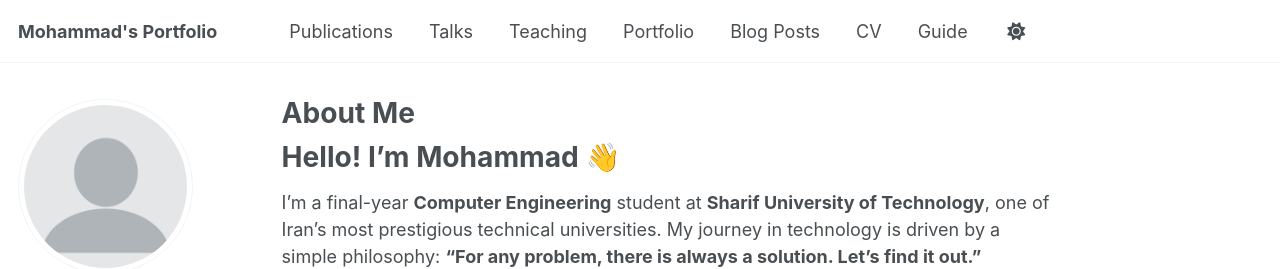
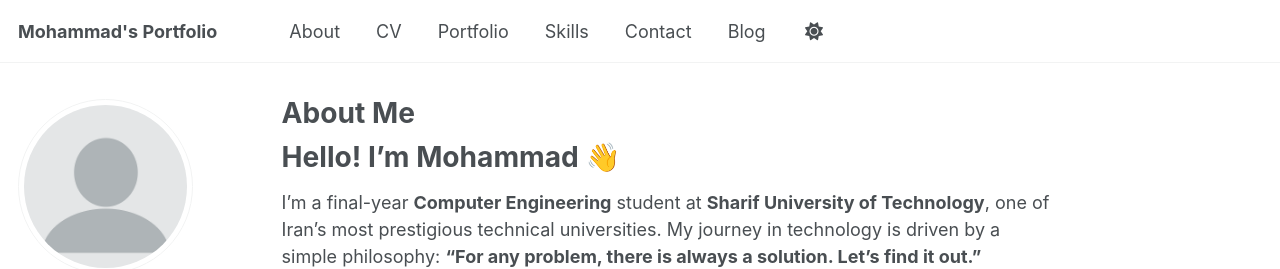
Before and after one commit to gmohammad2424/Mohammadg.H, a Jekyll site: the page built from _pages/about.md, in a window 1280 px wide. Shown: the top 269 px of the page. Built offline with Jekyll 4.4.1, drawn with Linux system fonts in a browser that asks for light colours; a script that is not in the unit is left out.

Commit message:
Update navigation.yml

```diff
--- a/_data/navigation.yml
+++ b/_data/navigation.yml
@@ -6,28 +6,23 @@
 #
 # NOTE that only one of the CV options should be selected, the first is for the
 #      Markdown formatted page while the second is generated using JSON.
+# Main Navigation Links
+main:
+  - title: "About"
+    url: /
 
-main:
-  - title: "Publications"
-    url: /publications/
-
-  - title: "Talks"
-    url: /talks/
-
-  - title: "Teaching"
-    url: /teaching/
+  - title: "CV"
+    url: /cv/
 
   - title: "Portfolio"
     url: /portfolio/
 
-  - title: "Blog Posts"
+  - title: "Skills"
+    url: /skills/
+
+  - title: "Contact"
+    url: /contact/
+
+  - title: "Blog"
     url: /year-archive/
-
-  - title: "CV"
-    url: /cv/
-
-  # - title: "CV"
-  #   url: /cv-json/
-
-  - title: "Guide"
-    url: /markdown/
+    description: "Thoughts and tutorials"
```
